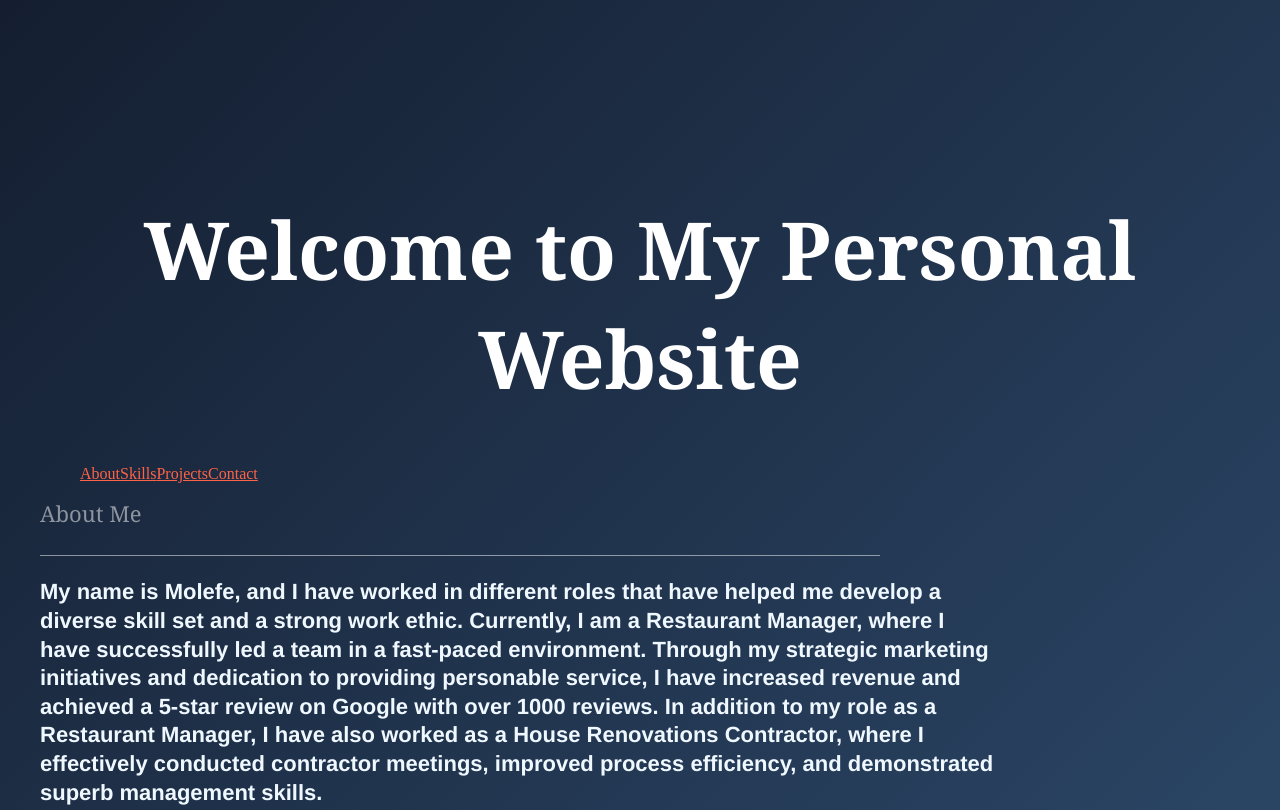
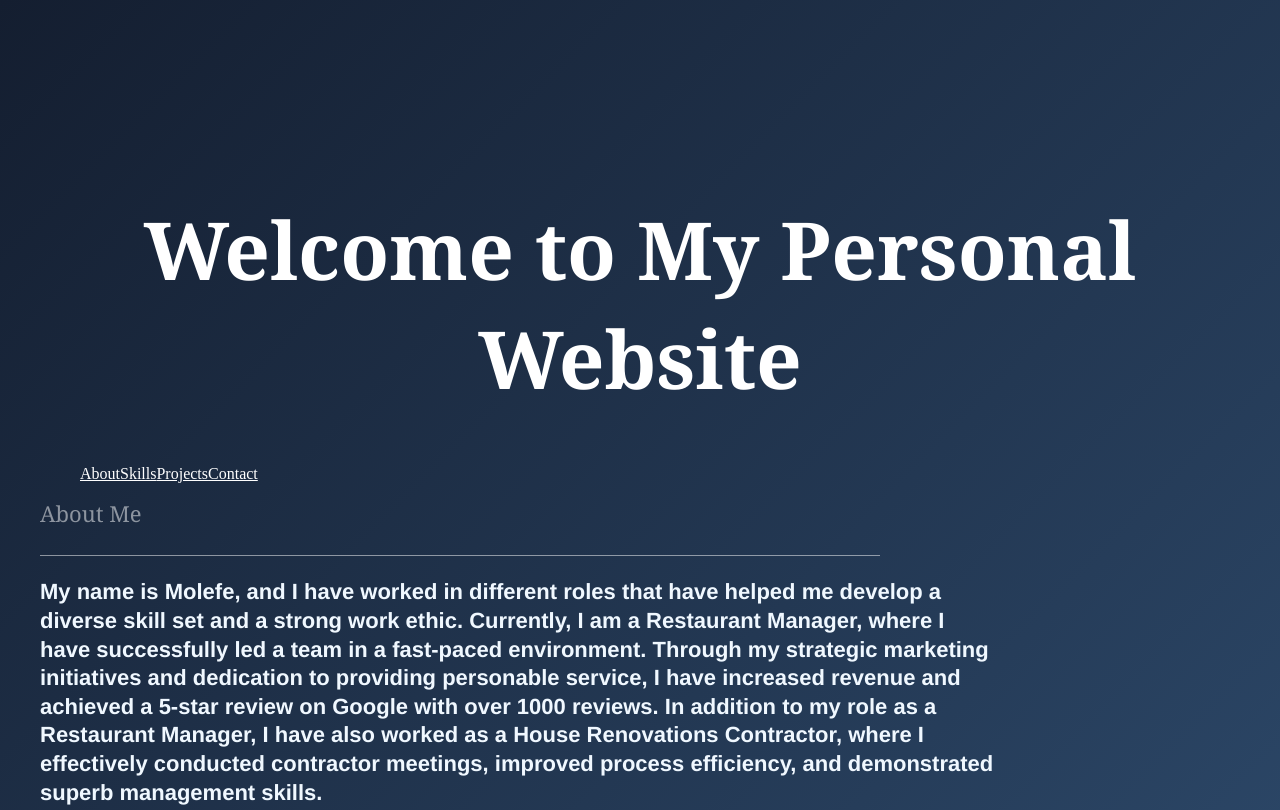
Before and after one commit to molefemokone/molefemokone.github.io, a plain HTML site: page index.html in a window 1280 px wide. Shown: the top 810 px of the page. Drawn offline with Linux system fonts and the light colour scheme.

Commit message:
Update styles.css

```diff
--- a/styles.css
+++ b/styles.css
@@ -26,7 +26,7 @@ body {
     font-size: 22px;
     font-weight: bold;
   }
-a {color: tomato}
+a {color: rgb(255, 255, 255)}
   h2 {
     border-bottom: 1px solid rgba(255, 255, 255, 0.5);
     color: rgba(255, 255, 255, 0.5);
```
